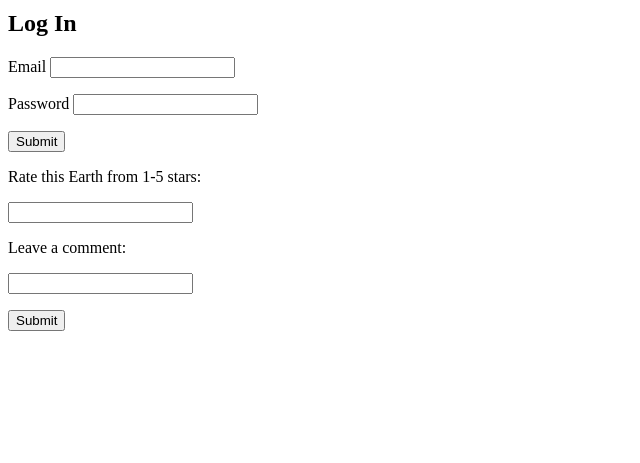
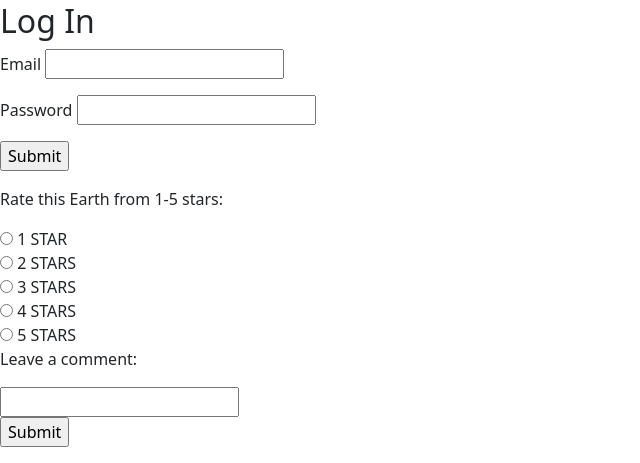
Before and after one commit to scoutmcfall/space-weather-hackbright, a Flask app: page / in a window 1280 px wide. Shown: the part 958-1421 px from the top of the page, without its empty margins (0-640 px from the left). Before the commit the page ends 1289 px from the top, so only its background shows below. Run offline with Flask 2, Linux system fonts and the light colour scheme; data that the repository does not hold is empty.

Commit message:
make radio buttons for rating

```diff
--- a/server.py
+++ b/server.py
@@ -48,14 +48,14 @@ def homepage():
         report = search_results[-1]['impactList'][0]
         impact = report['isGlancingBlow']
         if impact == True:
-                impact = "will"
-                blow = "Just a glancing blow, whatever that means."
-                arrival = report["arrivalTime"].split("T")[1]
-                arrival_statement = "Time of impact:" + arrival
-                cme_speed = search_results[-1]["cmeInputs"][0]["speed"]
-                cme_time = search_results[-1]["cmeInputs"][0]["cmeStartTime"].split("T")[1]
-
-                date = search_results[-1]["cmeInputs"][0]["cmeStartTime"]
+            impact = "will"
+            blow = "Just a glancing blow, whatever that means."
+            arrival = report["arrivalTime"].split("T")[1]
+            arrival_statement = "Time of impact:" + arrival
+            cme_speed = search_results[-1]["cmeInputs"][0]["speed"]
+            cme_time = search_results[-1]["cmeInputs"][0]["cmeStartTime"].split("T")[1]
+            format_cme_time = cme_time[:-1]
+            date = search_results[-1]["cmeInputs"][0]["cmeStartTime"]
         else:
             impact = "will not"
             datetime = report["arrivalTime"].split("T")
@@ -73,6 +73,7 @@ def homepage():
         arrival_statement = ""
         cme_speed = search_results[-1]['cmeInputs'][0]['speed']
         cme_time = search_results[-1]["cmeInputs"][0]["cmeStartTime"].split("T")[1]
+        format_cme_time = cme_time[:-1]
         blow = ""
 
     return render_template("homepage.html", img_url=img_url, epicdate = epicdate,
@@ -129,6 +130,9 @@ def handle_rating():
     """Log the rating."""
     from datetime import date
     rating = int(request.form.get("num_stars"))
+#     rating = request.form.get("num_stars")
+    print("***************")
+    print(rating)
     donki_url = request.form.get("donki_url")
     epic_url = request.form.get("epic_url")
     #date = requests.form.get(date)
@@ -143,7 +147,7 @@ def handle_rating():
     crud.create_rating(rating, session["user_id"], rating_date,
                         donki_object.donki_id, epic_object.epic_id, comment)
 
-
+    flash ("Success! You have rated this earth photo.")
     #they thing they're trying to rate might already be in th database so i have to check to see if
     #other users have rated that same thing and show them together
     #something I can search by (primary key? generated url?)
--- a/templates/base.html
+++ b/templates/base.html
@@ -1,8 +1,12 @@
 <!doctype html>
 <html>
   <head>
+    <link href="https://cdn.jsdelivr.net/npm/bootstrap@5.0.1/dist/css/bootstrap.min.css"
+    rel="stylesheet" integrity="sha384-+0n0xVW2eSR5OomGNYDnhzAbDsOXxcvSN1TPprVMTNDbiYZCxYbOOl7+AMvyTG2x"
+    crossorigin="anonymous">
     <meta charset="utf-8">
     <meta name="viewport" content="width=device-width">
+
     <title>
       {% block title %}{% endblock %}
     </title>
@@ -19,5 +23,8 @@
     {% block body %}{% endblock %}
 
     {% block after_body %}{% endblock %}
+    <script src="https://cdn.jsdelivr.net/npm/bootstrap@5.0.1/dist/js/bootstrap.bundle.min.js"
+    integrity="sha384-gtEjrD/SeCtmISkJkNUaaKMoLD0//ElJ19smozuHV6z3Iehds+3Ulb9Bn9Plx0x4"
+    crossorigin="anonymous"></script>
   </body>
 </html>
--- a/templates/homepage.html
+++ b/templates/homepage.html
@@ -1,8 +1,6 @@
 {% extends 'base.html' %}
 {% block title %}Space Weather Home{% endblock %}
-{% block js %}
-  <script src="earth-rating/ratingearth.js" type="earth.js"></script>
-{% endblock %}
+
 
 {% block head %}
 
@@ -48,9 +46,18 @@
   <p>Rate this Earth from 1-5 stars:</p>
 
   <form action = '/rate' method = "POST">
-    <!-- <input type="radio" id="1star" name="earth_rating" value="1star">
-    <label for="1star">1 STAR</label><br> -->
-    <input type = "text" name = "num_stars" >
+    <input type="radio" id="1star" name="num_stars" value="1">
+    <label for="1star">1 STAR</label><br>
+    <input type="radio" id="1star" name="num_stars" value="2">
+    <label for="2star">2 STARS</label><br>
+    <input type="radio" id="1star" name="num_stars" value="3">
+    <label for="3star">3 STARS</label><br>
+    <input type="radio" id="1star" name="num_stars" value="4">
+    <label for="4star">4 STARS</label><br>
+    <input type="radio" id="1star" name="num_stars" value="5">
+    <label for="5star">5 STARS</label><br>
+
+    <!-- <input type = "text" name = "num_stars" > -->
     <p>Leave a comment:</p>
     <input type = "text" name = "comment" >
     <input type="hidden" name="epic_url" value="{{epic_url}}">
@@ -62,4 +69,5 @@
       <input type="submit">
     </p>
   </form>
+
 {% endblock %}
```
Also changed, not shown: js/homepage.jsx (deleted, +0 -11 lines).
